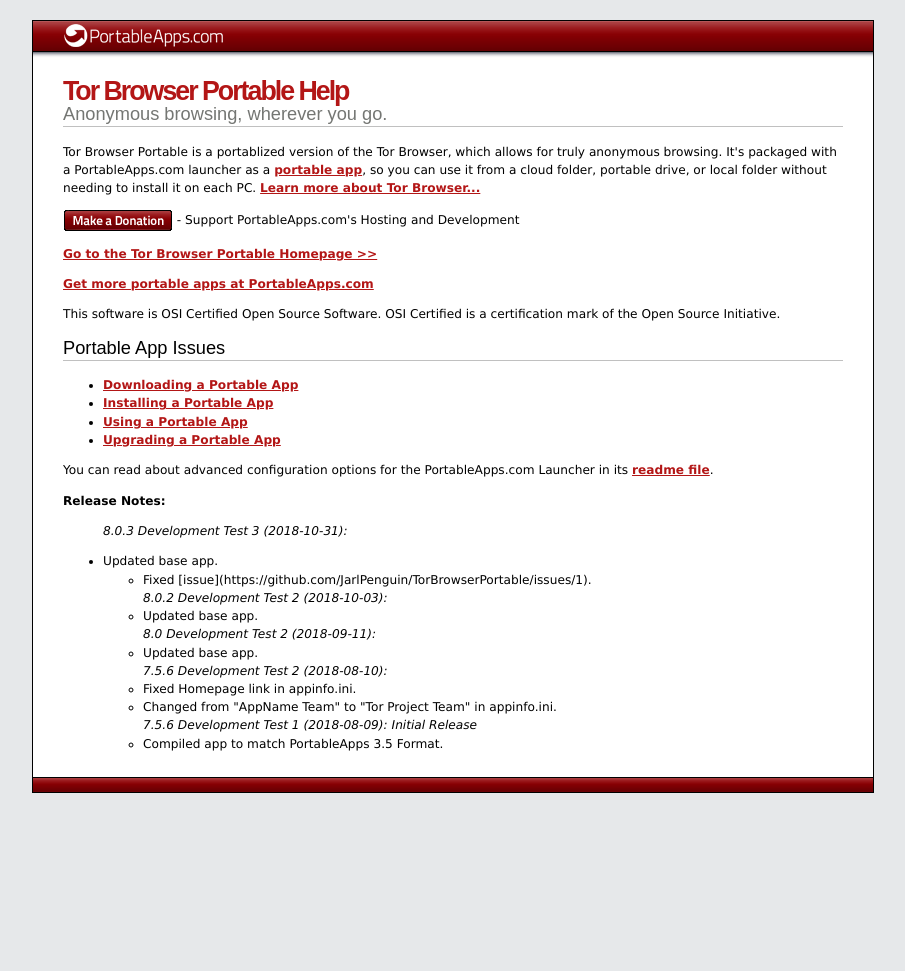
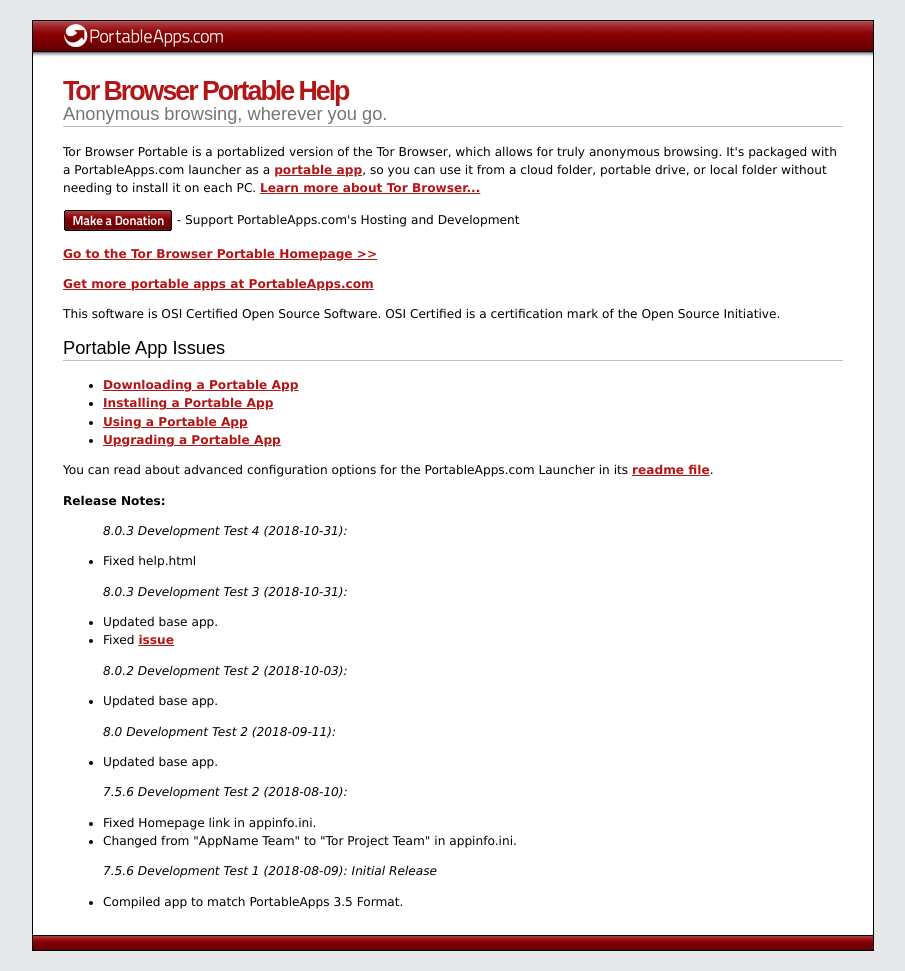
Before and after one commit to JarlPenguin/TorBrowserPortable, a Jekyll site: the page docs/help.html, which Jekyll copies as it is, in a window 1280 px wide. Shown: the whole page, without its empty margins (187-1092 px from the left). Built offline with Jekyll 4.4.1, drawn with Linux system fonts in a browser that asks for light colours; before the commit the page ends 900 px from its top, so only the background shows below that.

Commit message:
update dev test 4

```diff
--- a/docs/help.html
+++ b/docs/help.html
@@ -154,9 +154,12 @@
 </ul>
 <p>You can read about advanced configuration options for the PortableApps.com Launcher in its <a href="Other/Source/Readme.txt">readme file</a>.</p>
 <strong>Release Notes:</strong>
+<ul><em>8.0.3 Development Test 4 (2018-10-31):</em></ul>
+    <ul><li>Fixed help.html</li>
+</ul>
 <ul><em>8.0.3 Development Test 3 (2018-10-31):</em></ul>
     <ul><li>Updated base app.</li>
-	<ul><li>Fixed [issue](https://github.com/JarlPenguin/TorBrowserPortable/issues/1).</li>
+	<li>Fixed <a href="https://github.com/JarlPenguin/TorBrowserPortable/issues/1">issue</a></li>
 </ul>
 <ul><em>8.0.2 Development Test 2 (2018-10-03):</em></ul>
 	<ul><li>Updated base app.</li>
--- a/help.html
+++ b/help.html
@@ -154,9 +154,12 @@
 </ul>
 <p>You can read about advanced configuration options for the PortableApps.com Launcher in its <a href="Other/Source/Readme.txt">readme file</a>.</p>
 <strong>Release Notes:</strong>
+<ul><em>8.0.3 Development Test 4 (2018-10-31):</em></ul>
+    <ul><li>Fixed help.html</li>
+</ul>
 <ul><em>8.0.3 Development Test 3 (2018-10-31):</em></ul>
     <ul><li>Updated base app.</li>
-	<ul><li>Fixed [issue](https://github.com/JarlPenguin/TorBrowserPortable/issues/1).</li>
+	<li>Fixed <a href="https://github.com/JarlPenguin/TorBrowserPortable/issues/1">issue</a></li>
 </ul>
 <ul><em>8.0.2 Development Test 2 (2018-10-03):</em></ul>
 	<ul><li>Updated base app.</li>
```
Also changed, not shown: 1 other file.
